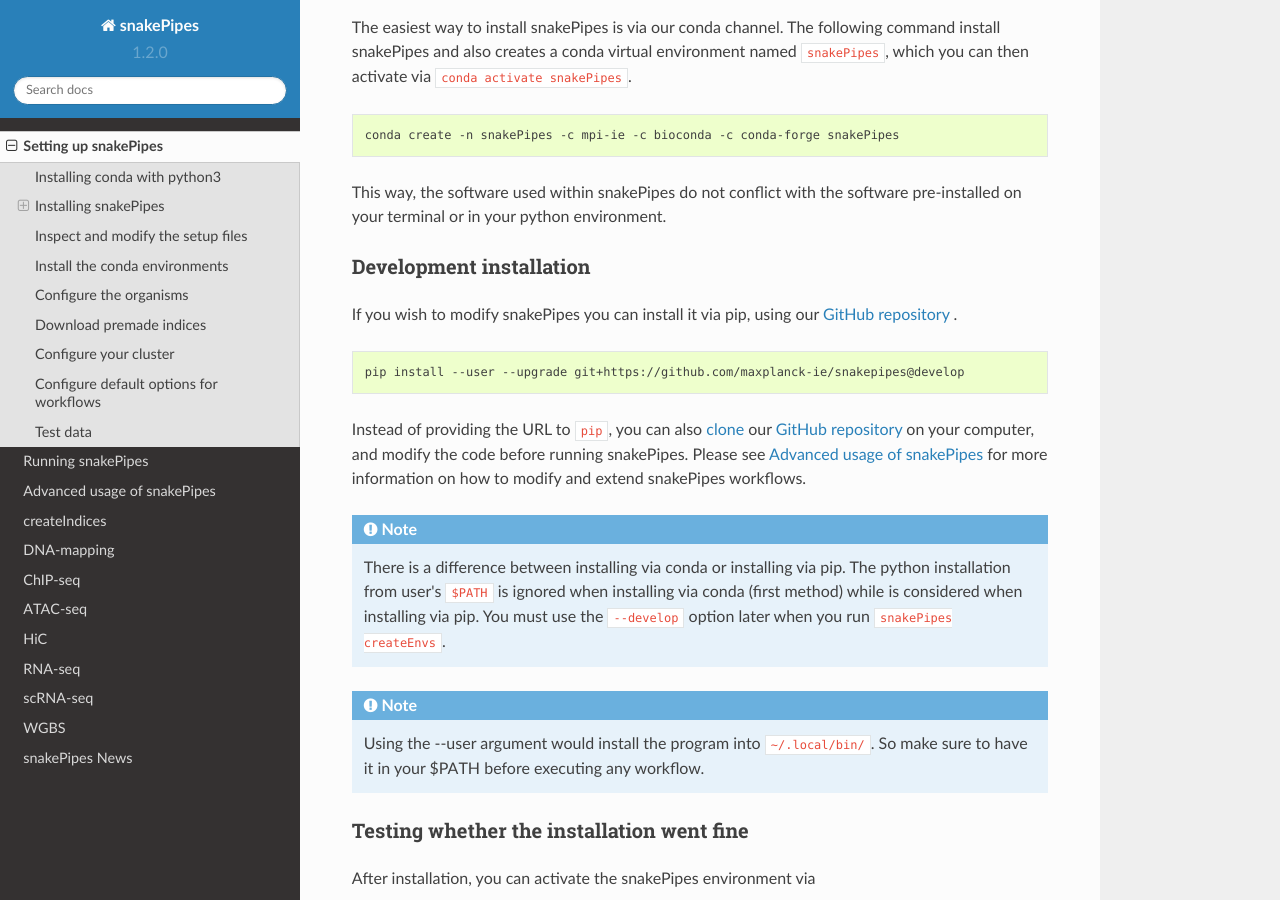
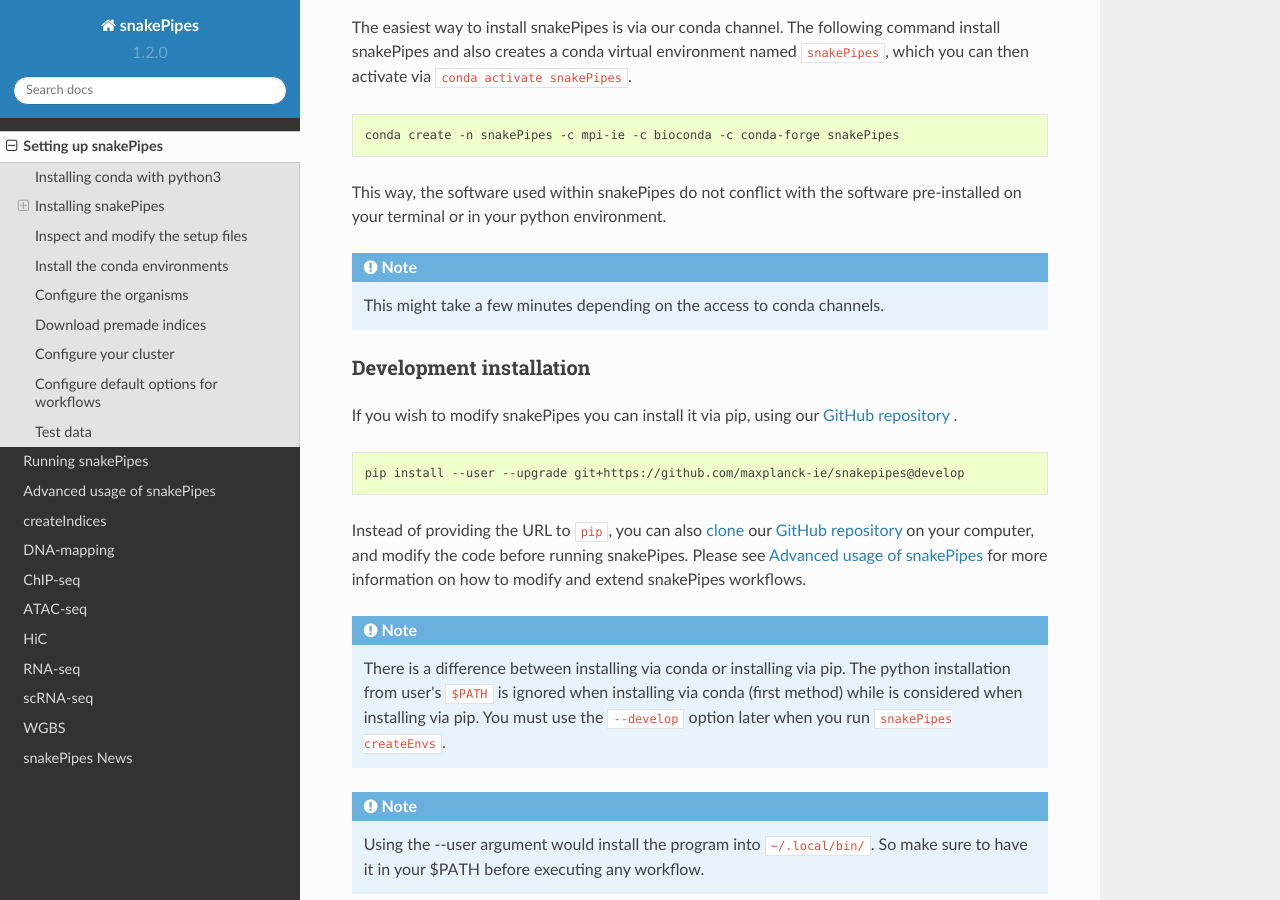
Before and after one commit to maxplanck-ie/snakepipes, a Sphinx documentation site: the page built from docs/content/setting_up.rst, in a window 1280 px wide and 900 px high, scrolled down 680 px. Built offline with Sphinx 7.4.7 and the Read the Docs theme 2.0.0, drawn with Linux system fonts in a browser that asks for light colours; part of the change alters nothing that is shown.

Commit message:
fixing issues mentioned by thomas

```diff
--- a/docs/content/setting_up.rst
+++ b/docs/content/setting_up.rst
@@ -8,7 +8,7 @@ Unlike many other pipelines, setting up snakePipes is easy! All you need is a *l
 Installing conda with python3
 -----------------------------
 
-Follow the instructions `here <https://conda.io/docs/user-guide/install/index.html>`__ to install either
+Follow the instructions `here <https://docs.conda.io/projects/conda/en/latest/user-guide/install/index.html>`__ to install either
 miniconda or anaconda. A minimal version (miniconda) is enough for snakePipes. Get the miniconda installer `here <https://conda.io/miniconda.html>`__.
 
 After installation, check your python path and version :
@@ -37,6 +37,8 @@ The easiest way to install snakePipes is via our conda channel. The following co
     conda create -n snakePipes -c mpi-ie -c bioconda -c conda-forge snakePipes
 
 This way, the software used within snakePipes do not conflict with the software pre-installed on your terminal or in your python environment.
+
+.. note:: This might take a few minutes depending on the access to conda channels.
 
 Development installation
 ~~~~~~~~~~~~~~~~~~~~~~~~
```
